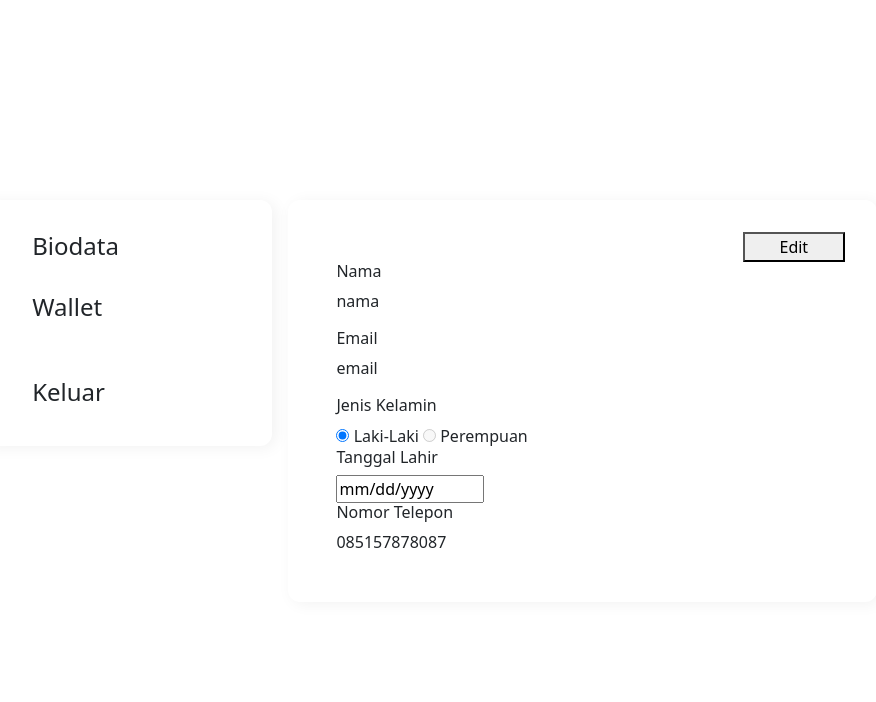
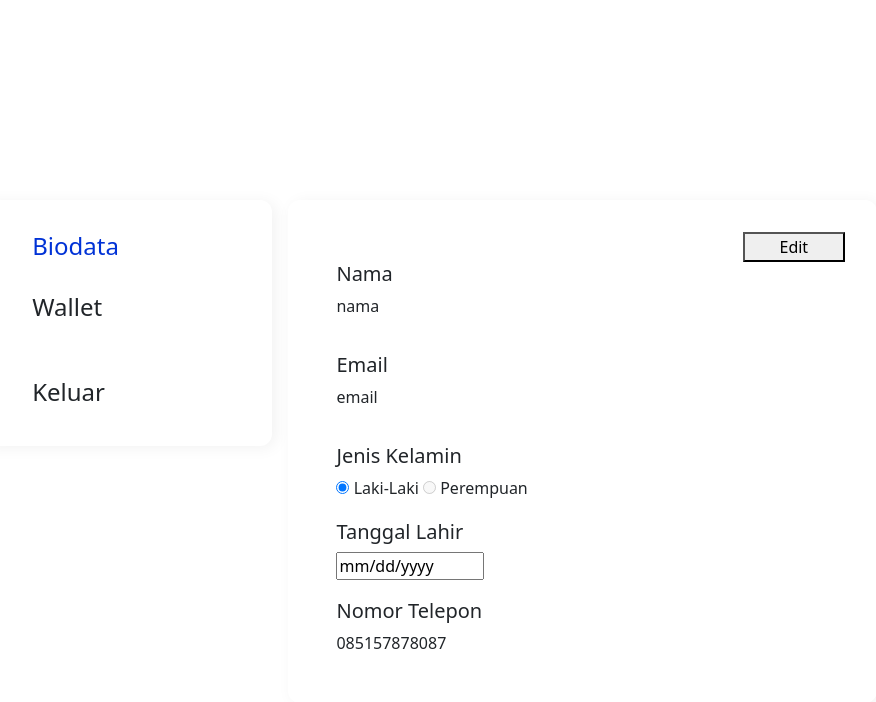
Before and after one commit to PBP-E15/LibPanda, a Django app: page /profile/ in a window 1280 px wide. Shown: the top 702 px of the page, without its empty margins (211-1087 px from the left). Run offline with Django 4.2, Linux system fonts and the light colour scheme.

Commit message:
add: html simple untuk profile

```diff
--- a/user_profile/templates/profile.html
+++ b/user_profile/templates/profile.html
@@ -24,7 +24,7 @@
         padding-bottom: 2rem;
     }
 
-    .card-biodata {
+    .card-contents {
         box-shadow: 4px 2px 16px #f2f2f2;
         border-radius: 12px;
         border-width: 0.2rem;
@@ -48,6 +48,12 @@
     .biodata-contents {
         grid-column: 1;
         display: grid;
+        grid-row-gap: 1.2rem;
+    }
+
+    .biodata-contents-edit {
+        grid-column: 1;
+        display: none;
         grid-row-gap: 1.6rem;
     }
 
@@ -61,18 +67,19 @@
         padding-top: 1.5rem;
     }
 
+
 </style>
 
 <div class="flex-container">
     <div class="card-menu">
         <div class="menu">
             <h4>
-                <a>
+                <a id="selection-biodata" onclick="showBiodata()" style="color: #0032d6">
                     Biodata
                 </a>
             </h4>
             <h4>
-                <a>
+                <a id="selection-wallet" onclick="showWallet()">
                     Wallet
                 </a>
             </h4>
@@ -84,68 +91,123 @@
         </div>
     </div>
 
-    <div class="card-biodata">
+    <div class="card-contents" id="biodata">
         <div class="biodata">
-            <button class="edit">
+            <button class="edit" onclick="editBiodata()">
                 Edit
             </button>
-            <div class="biodata-contents-edit">
+            <div class="biodata-contents" id="biodata-contents">
                 <div class="name">
-                    <h6> Nama </h6>
+                    <h5> Nama </h5>
                     <p> nama </p>
                 </div>
                 <div class="email">
-                    <h6> Email </h6>
+                    <h5> Email </h5>
                     <p> email </p>
                 </div>
                 <div class="gender">
-                    <h6> Jenis Kelamin </h6>
+                    <h5> Jenis Kelamin </h5>
                     <input type="radio" id="male" name="gender" value="male" checked="true">
                     <label for="male"> Laki-Laki </label>
                     <input type="radio" id="female" name="gender" value="female" disabled="true">
                     <label for="female"> Perempuan </label>
                 </div>
                 <div class="birthday">
-                    <h6> Tanggal Lahir </h6>
+                    <h5> Tanggal Lahir </h5>
                     <input type="date" id="birthday" name="birthday" readOnly="readonly">
                 </div>
                 <div class="phone-number">
-                    <h6> Nomor Telepon </h6>
+                    <h5> Nomor Telepon </h5>
                     <p> 085157878087 </p>
                 </div>
             </div>
 
-            <div class="biodata-contents-edit" style ="display: none">
+            <form>
+            <div class="biodata-contents-edit" id="biodata-contents-edit">
                 <div class="name">
-                    <h6> Nama </h6>
+                    <h5> Nama </h5>
                     <input type="text" id="input-name" value="nama">
                 </div>
                 <div class="email">
-                    <h6> Email </h6>
+                    <h5> Email </h5>
                     <input type="text" id="input-email" value="email">
                 </div>
                 <div class="gender">
-                    <h6> Jenis Kelamin </h6>
+                    <h5> Jenis Kelamin </h5>
                     <input type="radio" id="male" name="gender" value="male">
                     <label for="male"> Laki-Laki </label>
                     <input type="radio" id="female" name="gender" value="female">
                     <label for="female"> Perempuan </label>
                 </div>
                 <div class="birthday">
-                    <h6> Tanggal Lahir </h6>
+                    <h5> Tanggal Lahir </h5>
                     <input type="date" id="birthday-input" name="birthday">
                 </div>
                 <div class="phone-number">
-                    <h6> Nomor Telepon </h6>
-                    <input type="text" id="number-input" value="nomor">
-                </div>
-                <input type="submit">
+                    <h5> Nomor Telepon </h5>
+                    <input type="text" id="number-input" value="085157878087">
+                </div
+                <br>
+                <input type="submit" id="button-submit">
+            </div>
+            </form>
+        </div>
+    </div>
+
+    <div class="card-contents" id="wallet" style="display: none">
+        <div class="wallet">
+            <h5>Saldo Kamu:</h5>
+            <h2>Rp saldo,00</h2>
+            <br>
+            <button id="button-topup">
+                Tambah Saldo
+            </button>
         </div>
     </div>
 
 </div>
+
+
+
+    </div>
 <script>
 
+    async function editBiodata() {
+        var biodataEdit=document.getElementById("biodata-contents-edit");
+        var biodata=document.getElementById("biodata-contents");
+
+        if (biodataEdit.style.display == "grid") {
+            biodataEdit.style.display = "none";
+            biodata.style.display = "grid";
+
+        }
+        else {
+            biodataEdit.style.display = "grid";
+            biodata.style.display = "none";
+        }
+    };
+
+    async function showWallet() {
+        var wallet=document.getElementById("wallet");
+        var biodata=document.getElementById("biodata");
+
+        wallet.style.display= "inline";
+        biodata.style.display= "none";
+
+        document.getElementById("selection-wallet").style.color= "#0032d6";
+        document.getElementById("selection-biodata").style.color= "#000000";
+    };
+
+    async function showBiodata() {
+        var wallet=document.getElementById("wallet");
+        var biodata=document.getElementById("biodata");
+
+        wallet.style.display= "none";
+        biodata.style.display= "inline";
+
+        document.getElementById("selection-wallet").style.color= "#000000";
+        document.getElementById("selection-biodata").style.color= "#0032d6";
+    };
 
 </script>
 {% endblock content %}
```
